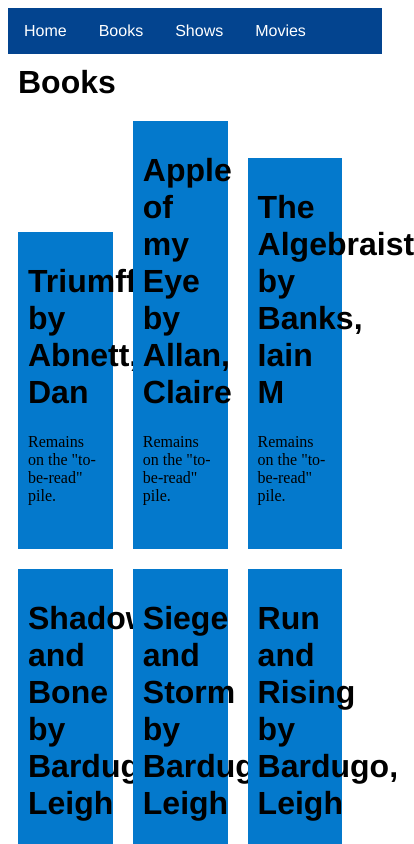
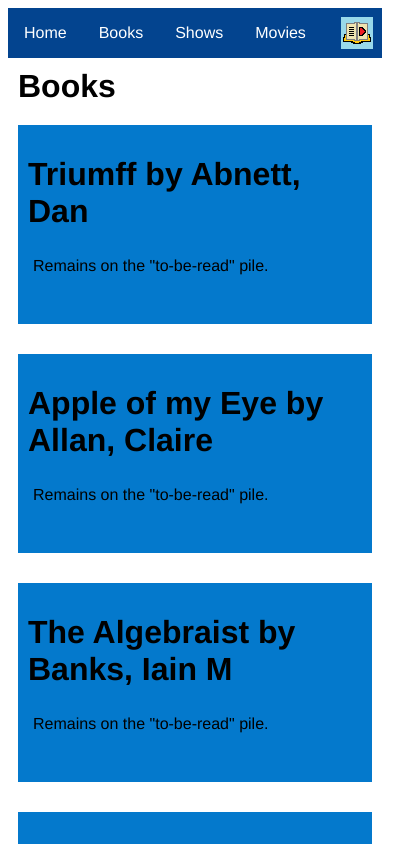
Before and after one commit to westkath/venato, a React (Create React App) app: page /venato/books in a window 390 px wide. Shown: the top 844 px of the page, 414 px wide, since content can reach past the window. Built offline with nearby package versions, Linux system fonts and the light colour scheme.

Commit message:
Project Development
Changes:
- copying logo file to add to the navbar
- adding some styling to use a grid layout for responsiveness

```diff
--- a/src/components/NavBar.js
+++ b/src/components/NavBar.js
@@ -1,5 +1,6 @@
 import React from 'react'
 import { StyledNavBar, StyledLink } from './Styles'
+import logo from '../data/logo.png'
 
 const NavBar = () => {
     return (
@@ -9,6 +10,7 @@
                 <li><StyledLink to="/venato/books">Books</StyledLink></li>
                 <li><StyledLink to="/venato/shows">Shows</StyledLink></li>
                 <li><StyledLink to="/venato/movies">Movies</StyledLink></li>
+                <li className="logo"><img src={logo} alt="venato logo" /></li>
             </ul>
         </StyledNavBar>
     )
--- a/src/components/Styles.js
+++ b/src/components/Styles.js
@@ -1,5 +1,25 @@
 import { Link } from 'react-router-dom'
 import styled from 'styled-components'
+
+const sizes = {
+    mobileS: '320px',
+    mobileM: '375px',
+    mobileL: '425px',
+    tablet: '768px',
+    laptop: '1024px',
+    laptopL: '1440px',
+    desktop: '2560px',
+};
+
+export const devices = {
+    mobileS: `(min-width: ${sizes.mobileS})`,
+    mobileM: `(min-width: ${sizes.mobileM})`,
+    mobileL: `(min-width: ${sizes.mobileL})`,
+    tablet: `(min-width: ${sizes.tablet})`,
+    laptop: `(min-width: ${sizes.laptop})`,
+    laptopL: `(min-width: ${sizes.laptopL})`,
+    desktop: `(min-width: ${sizes.desktop})`,
+};
 
 const StyledNavBar = styled.div`
     & ul {
@@ -7,18 +27,30 @@
         margin: 0;
         padding: 0;
         overflow: hidden;
+        position: relative;
         background-color: #03448f;
     }
 
     & li {
         float: left;
     }
+
+    & li.logo {
+        float: right;
+        margin-top: 9px;
+        margin-right: 9px;
+    }
+
+    @media screen and (max-width: ${devices.mobileL}) {
+        float: none;
+        display: block;
+    }
 `
 
 const StyledLink = styled(Link)`
     text-decoration: none;
     text-align: center;
-    padding: 14px 16px;
+    padding: 16px 16px;
     color: white;
     display: block;
     font-family: helvetica;
@@ -36,13 +68,28 @@
 `
 
 const Tiles = styled.div`
-    width: 100%;
-    margin: 0;
-    padding: 0;
+    display: grid;
+    gap: 10px;
+    grid-auto-rows: minmax(100px, auto);
+
+    @media ${devices.desktop} {
+        grid-template-columns: repeat(4, 1fr);
+    }
+
+    @media ${devices.laptop} {
+        grid-template-columns: repeat(4, 1fr);
+    }
+
+    @media ${devices.laptopL} {
+        grid-template-columns: repeat(4, 1fr);
+    }
+
+    @media ${devices.tablet} {
+        grid-template-columns: repeat(3, 1fr);
+    }
 `
 
 const Tile = styled.div`
-    width: 20%;
     margin: 10px;
     padding: 10px;
     display: inline-block;
@@ -50,6 +97,11 @@
 
     & h1 {
         font-family: Helvetica;
+    }
+
+    & p {
+        font-family: Helvetica;
+        padding: 5px;
     }
 
     &:hover {
```
Also changed, not shown: src/data/logo.png (added).
